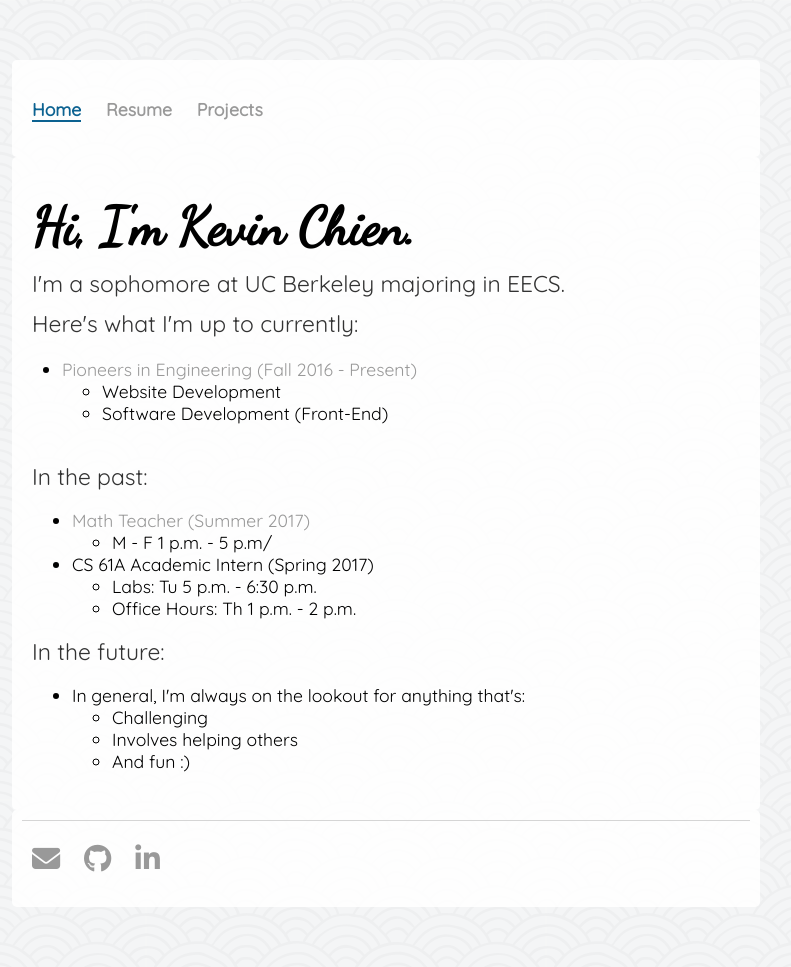
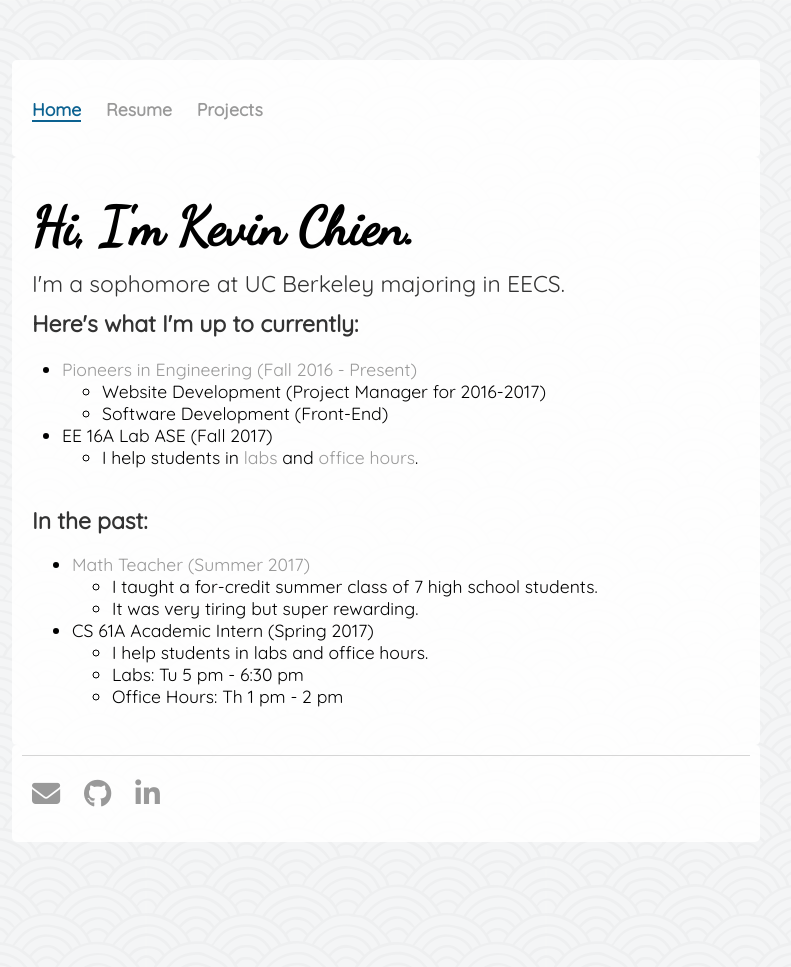
Before and after one commit to kev-chien/kev-chien.github.io, a Jekyll site: the page built from index.html, in a window 1280 px wide. Shown: the whole page, without its empty margins (254-1045 px from the left). Built offline with Jekyll 4.4.1, drawn with Linux system fonts in a browser that asks for light colours; nearby versions of some CDN libraries; after the commit the page ends 902 px from its top, so only the background shows below that.

Commit message:
update to home, update resume

```diff
--- a/index.html
+++ b/index.html
@@ -7,7 +7,7 @@ id: home
 	<div class="col-12 col-m-12">
 		<h1>Hi, I'm Kevin Chien.</h1>
 		<p>I'm a sophomore at UC Berkeley majoring in EECS.</p>
-		<p>Here's what I'm up to currently:</p>
+		<p><strong>Here's what I'm up to currently:</strong></p>
 	</div>
 	<div>
 		<ul>
@@ -22,42 +22,56 @@ id: home
 				</a>
 			</li>
 				<ul>
-				<li>Website Development</li>
+				<li>Website Development (Project Manager for 2016-2017)</li>
 				<li>Software Development (Front-End)</li>
 				</ul>
-			<!--
-			<li>TBD</li>
+			<li>EE 16A Lab ASE (Fall 2017)</li>
 				<ul>
-					<li></li>
-					<li></li>
+					<li>I help students in
+					<div class="tooltip">
+						<a href="#">labs</a>
+						<div class="tooltiptext">
+							Wed 11 am - 2 pm, Thurs 11 am - 2 pm
+						</div>
+					</div>
+					and
+					<div class="tooltip">
+						<a href="#">office hours</a>
+						<div class="tooltiptext">
+							Tu 11 am - 12 pm
+						</div>
+					</div>.
+					</li>
 				</ul>
-			-->
 		</ul>
 	</div>
 	<div class="col-12 col-m-12">
-		<p>In the past:</p>
+		<p><strong>In the past:</strong></p>
 		<ul>
 			<li>
 				<a href="https://alg2pas.weebly.com/">Math Teacher (Summer 2017)</a>
 			</li>
 				<ul>
-					<li>M - F 1 p.m. - 5 p.m/</li>
+					<li>I taught a for-credit summer class of 7 high school students.</li>
+					<li>It was very tiring but super rewarding.</li>
 				</ul>
 			<li>CS 61A Academic Intern (Spring 2017)</li>
 				<ul>
-					<li>Labs: Tu 5 p.m. - 6:30 p.m.</li>
-					<li>Office Hours: Th 1 p.m. - 2 p.m.</li>
+					<li>I help students in labs and office hours.</li>
+					<li>Labs: Tu 5 pm - 6:30 pm</li>
+					<li>Office Hours: Th 1 pm - 2 pm</li>
 				</ul>
 		</ul>
-		<p>In the future:</p>
+		<!--
+		<p><strong>In the future:</strong></p>
 		<ul>
 			<li>In general, I'm always on the lookout for anything that's:</li>
 				<ul>
 					<li>Challenging</li>
 					<li>Involves helping others</li>
-					<li>And fun :)</li>
+					<li>Personally enjoyable (most things on this page)</li>
 				</ul>
-		</ul>
+		</ul>-->
 	</div>
 	</div>
 	<div class="col-6 col-m-7">
```
Also changed, not shown: 1 other file.
